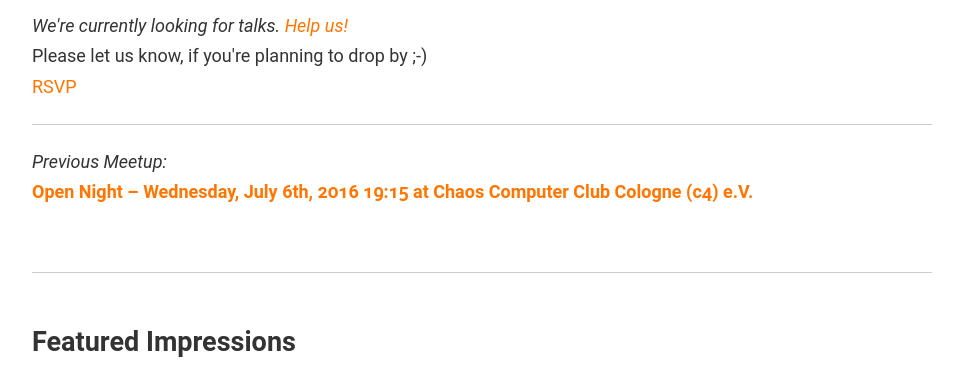
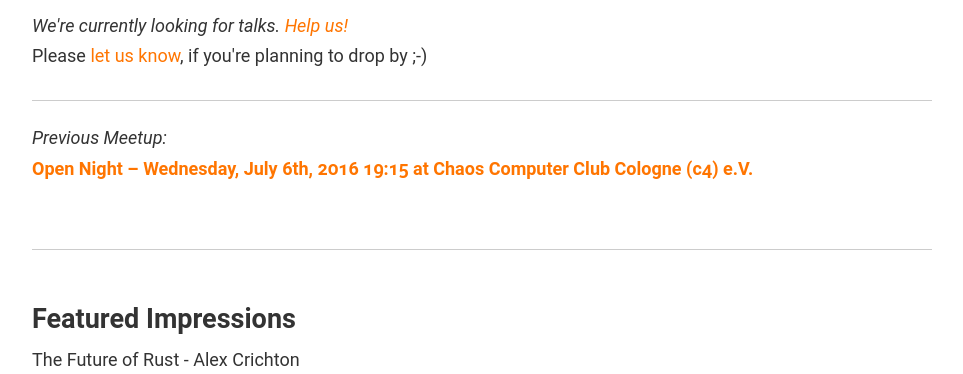
Before and after one commit to Rustaceans/rust-cologne, a Jekyll site: the page built from index.html, in a window 1280 px wide and 900 px high, scrolled down 401 px, cut to the strip 215-589 px from the top of the window. Shown: the whole strip, without its empty margins (158-1121 px from the left). Built offline with Jekyll 4.4.1, drawn with Linux system fonts in a browser that asks for light colours.

Commit message:
REMOVED meetup-js for rsvp button due to bugs with chrome/safari -> https://github.com/meetup/api/issues/149

```diff
--- a/_includes/footer.html
+++ b/_includes/footer.html
@@ -20,5 +20,3 @@
     </aside>
   </div>
 </footer>
-
-<script src="/meetup.js"></script>
--- a/_includes/meetup-rsvp-button.html
+++ b/_includes/meetup-rsvp-button.html
@@ -1,4 +1,5 @@
 {% if event.meetup.id %}
-<p>Please let us know, if you're planning to drop by ;-)</p>
-<a href="http://www.meetup.com/Rust-Cologne-Bonn/events/{{ event.meetup.id }}/" data-event="{{ event.meetup.id }}" class="mu-rsvp-btn">RSVP</a>
+  {% if event.date > site.time %}
+    <p>Please <a href="http://www.meetup.com/Rust-Cologne-Bonn/events/{{ event.meetup.id }}/">let us know</a>, if you're planning to drop by ;-)</p>
+  {% endif %}
 {% endif %}
--- a/meetup.js
+++ /dev/null
@@ -1,3 +0,0 @@
-// http://www.meetup.com/de-DE/meetup_api/buttons/
-// include at bottom of page
-!function(d,s,id){var js,fjs=d.getElementsByTagName(s)[0];if(!d.getElementById(id)){js=d.createElement(s); js.id=id;js.async=true;js.src="https://a248.e.akamai.net/secure.meetupstatic.com/s/script/2012676015776998360572/api/mu.btns.js?id=4c3q61r70aprf788m59plhg1cj";fjs.parentNode.insertBefore(js,fjs);}}(document,"script","mu-bootjs");
```
